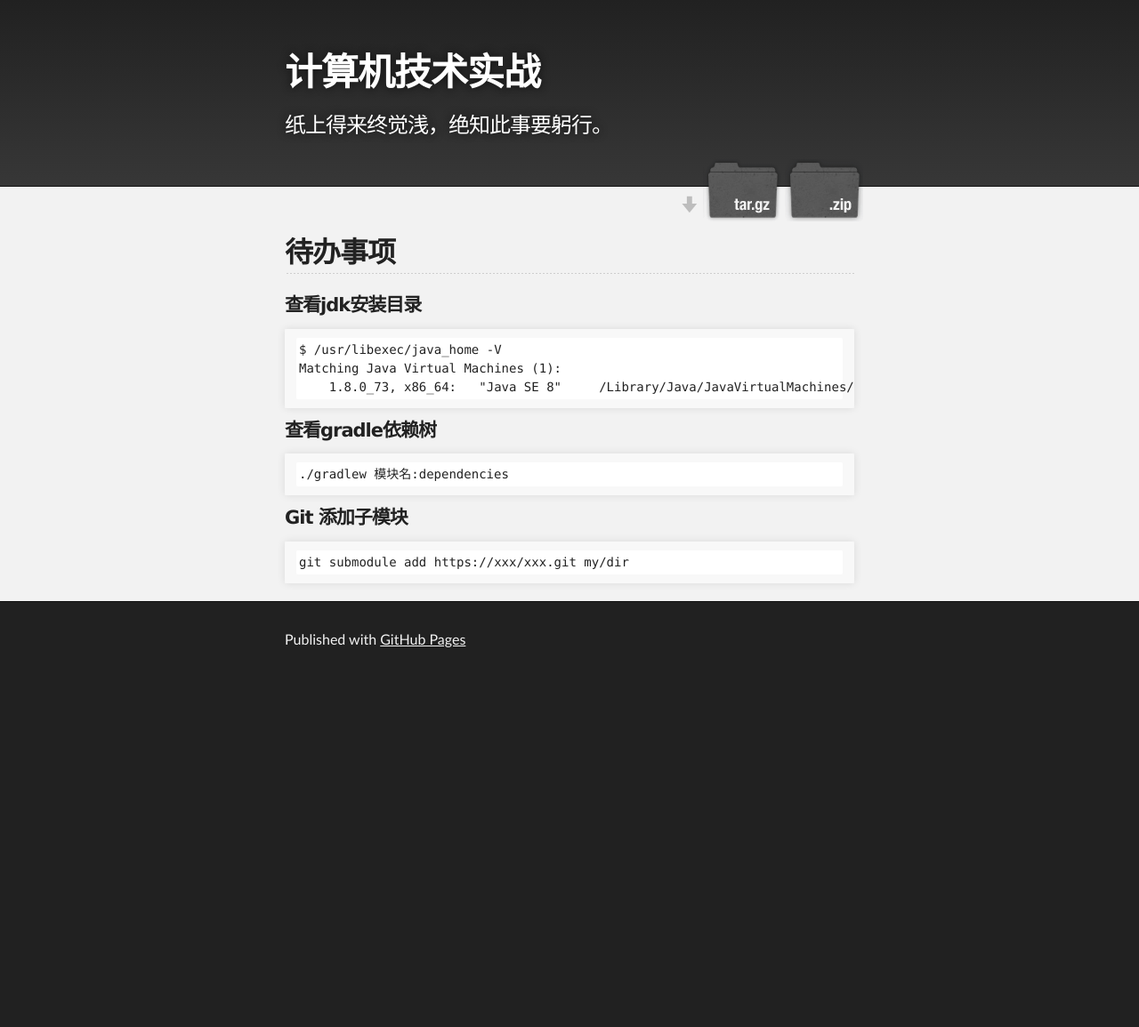
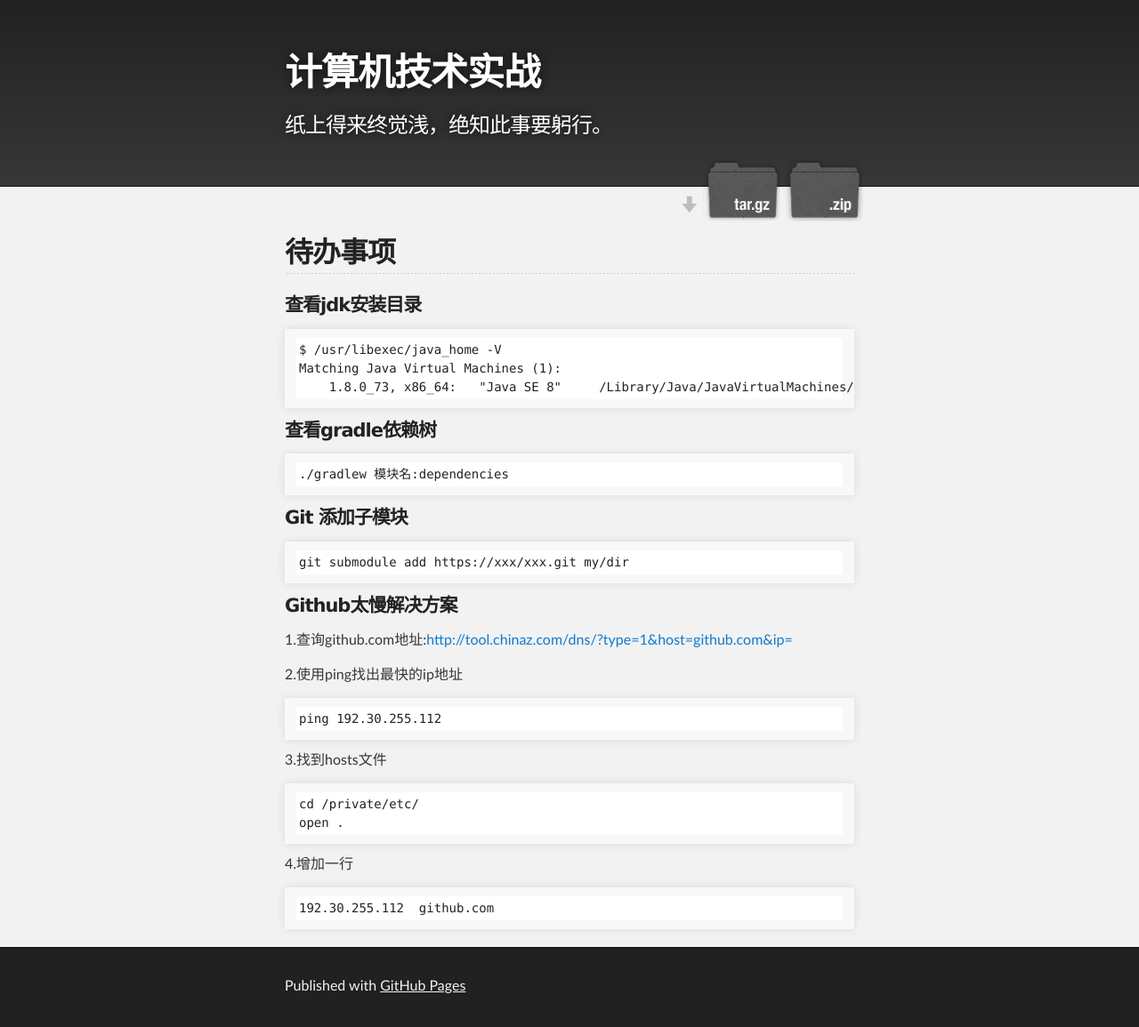
Before and after one commit to mwping/mwping.github.io, a Jekyll site: the page built from help/quick-cmd.md, in a window 1280 px wide. Shown: the whole page at 89% size. Built offline with Jekyll 4.4.1, drawn with Linux system fonts in a browser that asks for light colours; our own code applies the rules of GitHub Pages for plain Markdown files; before the commit the page ends 900 px from its top, so only the background shows below that.

Commit message:
add help

````diff
--- a/help/quick-cmd.md
+++ b/help/quick-cmd.md
@@ -17,3 +17,22 @@ Matching Java Virtual Machines (1):
 ```
 git submodule add https://xxx/xxx.git my/dir
 ```
+
+#### Github太慢解决方案
+
+1.查询github.com地址:[http://tool.chinaz.com/dns/?type=1&host=github.com&ip=](http://tool.chinaz.com/dns/?type=1&host=github.com&ip=)
+
+2.使用ping找出最快的ip地址
+```
+ping 192.30.255.112
+```
+
+3.找到hosts文件
+```
+cd /private/etc/
+open .
+```
+4.增加一行
+```
+192.30.255.112	github.com
+```
````
